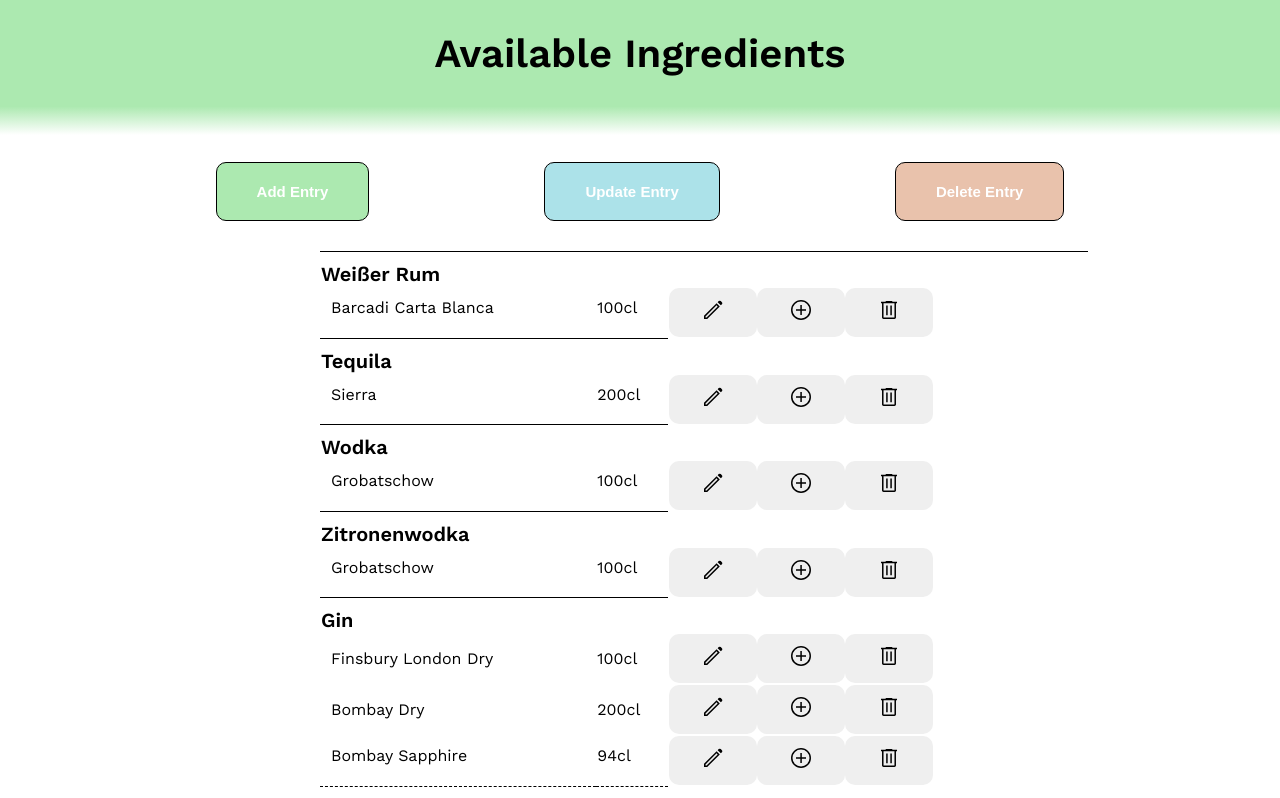
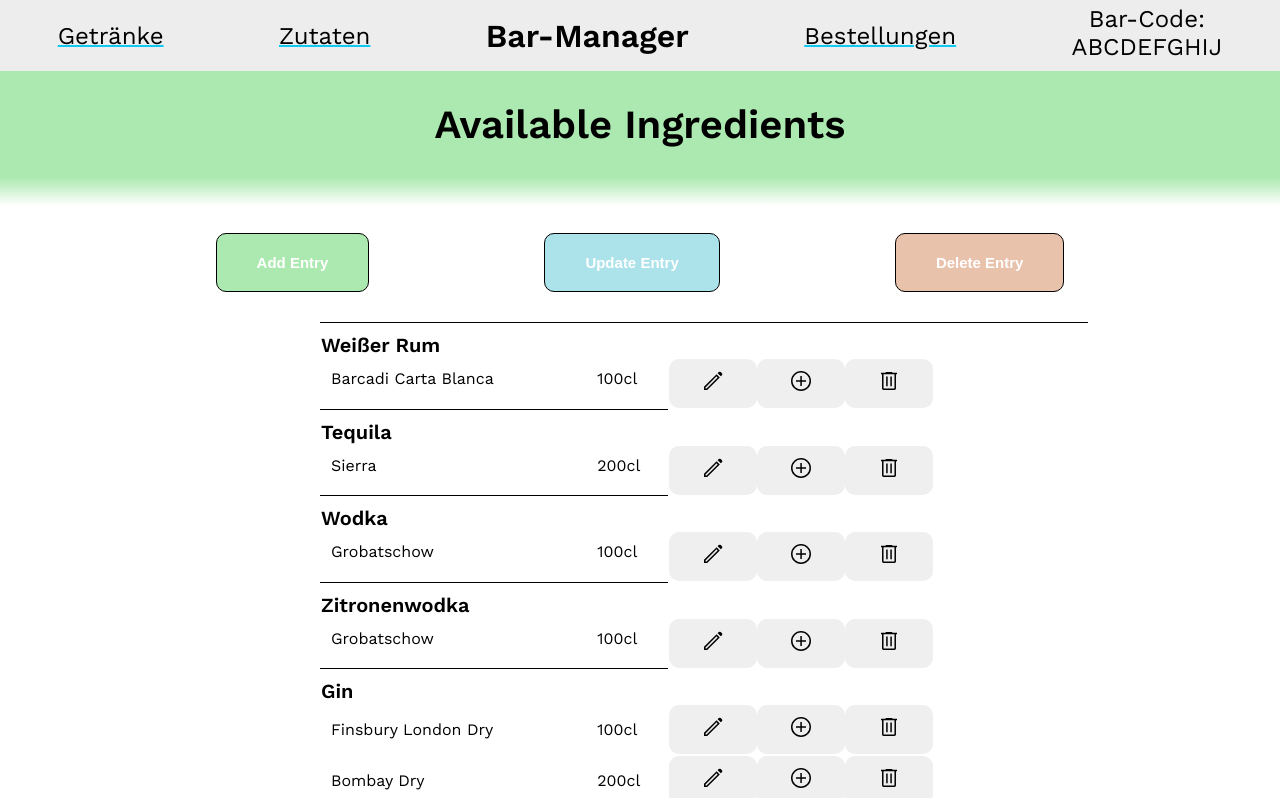
Before and after one commit to TomSchmanke/Drinks, an Angular app in the folder drinks-frontend/: page /ingredients-overview in a window 1280 px wide. Shown: the top 798 px of the page. Built offline with nearby package versions, Linux system fonts and the light colour scheme.

Commit message:
Add header

```diff
--- a/drinks-frontend/src/app/app.component.html
+++ b/drinks-frontend/src/app/app.component.html
@@ -1,66 +1,8 @@
 <div class="content-wrapper">
+  <app-header
+    *ngIf="router.isActive('/ingredients-overview', false)">
+  </app-header>
   <router-outlet></router-outlet>
 </div>
 
 <app-footer></app-footer>
-
-<!-- <div class="container">
-
-  <app-frontpage [favourites]="favourites"></app-frontpage>
-
-  <app-title-banner
-    title="The Unforgettables"
-    description="All diese unvergesslichen klassischen Rezepte, die die Bibel der Ursprünge der gemischten Getränke darstellen."
-    id="The_Unforgettables"></app-title-banner>
-
-  <div *ngFor="let drink of drinks">
-    <app-drink
-      *ngIf="drink.category === allCategories.UNFORGETTABLE"
-      [drink] = drink>
-    </app-drink>
-  </div>
-
-
-  <app-title-banner
-    title="Contemporary Classics"
-    description="Die zeitgenössischen Klassiker, die in der ganzen Welt als Symbol für Klasse und Prestige beliebt bleiben."
-    id="Contemporary_Classics"></app-title-banner>
-
-  <div *ngFor="let drink of drinks">
-    <app-drink
-      *ngIf="drink.category === allCategories.CLASSIC"
-      [drink] = drink>
-    </app-drink>
-  </div>
-
-
-  <app-title-banner
-    title="New Era Drinks"
-    description="Die meisten neuen Rezepte, die regelmäßig überarbeitet und auf die Entwicklung des Konsums und der aktuellen Mode abgestimmt werden."
-    id="New_Era_Drinks"></app-title-banner>
-
-  <div *ngFor="let drink of drinks">
-    <app-drink
-      *ngIf="drink.category === allCategories.NEWERA"
-      [drink] = drink>
-    </app-drink>
-  </div>
-
-
-  <app-title-banner
-    title="Non-IBA Specials"
-    description="All diese Getränke die es nicht in die Listen des IBA, aber in mein Herz geschafft haben."
-    id="Non-IBA_Specials"></app-title-banner>
-
-  <div *ngFor="let drink of drinks">
-    <app-drink
-      *ngIf="drink.category === allCategories.NONIBA"
-      [drink] = drink>
-    </app-drink>
-  </div>
-
-
-
-
-
-</div> -->
--- a/drinks-frontend/src/app/app.component.ts
+++ b/drinks-frontend/src/app/app.component.ts
@@ -1,7 +1,6 @@
 import { Component } from '@angular/core';
-import { Categories } from './models/categories';
-import { DrinkModel } from './models/drink-model';
-import { DrinksService } from './shared/drinks.service';
+import { Router } from '@angular/router';
+import { UrlParameterServiceService } from './services/url-parameter-service.service';
 
 @Component({
   selector: 'app-root',
@@ -10,14 +9,14 @@
 })
 export class AppComponent {
 
-  drinks : DrinkModel[];
-  favourites: DrinkModel[];
+  barCode!: string;
 
-  allCategories = Categories;
-
-  constructor(drinkService: DrinksService) {
-    this.drinks = drinkService.getAllDrinks();
-    this.favourites = drinkService.getFavoriteDrinks();
+  constructor(
+    public router: Router,
+    private urlParameterService: UrlParameterServiceService
+  ) {
+    this.barCode = this.urlParameterService.barCodeParameter;
+    console.log(this.barCode)
   }
 
 }
--- a/drinks-frontend/src/app/app.module.ts
+++ b/drinks-frontend/src/app/app.module.ts
@@ -12,6 +12,7 @@
 import { FooterComponent } from './core/footer/footer.component';
 import { LoginDialogComponent } from './frontpage/components/login-dialog/login-dialog.component';
 import { ReactiveFormsModule } from '@angular/forms';
+import { HeaderComponent } from './core/header/header.component';
 
 @NgModule({
   declarations: [
@@ -23,7 +24,8 @@
     IngredientsModifyComponent,
     OldFrontpageComponent,
     FooterComponent,
-    LoginDialogComponent
+    LoginDialogComponent,
+    HeaderComponent
   ],
   imports: [
     BrowserModule,
--- /dev/null
+++ b/drinks-frontend/src/app/core/header/header.component.html
@@ -0,0 +1,33 @@
+<header class="header-container">
+  <ng-container *ngIf="getScreenWidth < 900">
+    <div class="header-main">
+      <h1 class="header-title">Bar-Manager</h1>
+      <div class="menu-toggle" (click)="openMenu()" [ngClass]="{'open': menuOpen}">
+        <div class="hamburger"></div>
+      </div>
+    </div>
+    <nav class="navigation-container" [ngClass]="{'open': menuOpen}">
+      <hr class="horizontal-devider">
+      <a class="navigation-link" [routerLink]="drinksLink" routerLinkActive="active">Getränke</a>
+      <a class="navigation-link" [routerLink]="ingredientsLink" routerLinkActive="active">Zutaten</a>
+      <a class="navigation-link" [routerLink]="ordersLink" routerLinkActive="active">Bestellungen</a>
+      <hr class="horizontal-devider">
+      <div class="barcode-container">
+        <h2 class="barcode-title">Bar-Code:</h2>
+        <span class="barcode">{{ barCode }}</span>
+      </div>
+    </nav>
+  </ng-container>
+  <ng-container *ngIf="getScreenWidth >= 900">
+    <nav class="navigation-container">
+      <h1 class="header-title">Bar-Manager</h1>
+      <a class="navigation-link" [routerLink]="drinksLink" routerLinkActive="active">Getränke</a>
+      <a class="navigation-link" [routerLink]="ingredientsLink" routerLinkActive="active">Zutaten</a>
+      <a class="navigation-link" [routerLink]="ordersLink" routerLinkActive="active">Bestellungen</a>
+      <div class="barcode-container">
+        <h2 class="barcode-title">Bar-Code:</h2>
+        <span class="barcode">{{ barCode }}</span>
+      </div>
+    </nav>
+  </ng-container>
+</header>
--- /dev/null
+++ b/drinks-frontend/src/app/core/header/header.component.scss
@@ -0,0 +1,134 @@
+.header-container {
+  background-color: #ededed;
+}
+
+.header-main {
+  display: flex;
+  flex-direction: row;
+  justify-content: space-between;
+  padding: 5px 25px;
+}
+
+.header-title {
+  color: #000000;
+  font-size: 32px;
+  font-weight: bold;
+}
+
+.menu-toggle {
+  padding-top: 22px;
+  padding-right: 15px;
+  position: absolute;
+  top: 0px;
+  right: 0px;
+  cursor: pointer;
+}
+
+.hamburger,
+.hamburger::before,
+.hamburger::after {
+  content: '';
+  display: block;
+  background: #ffffff;
+  height: 6px;
+  width: 40px;
+  border-radius: 10px;
+  transition: all ease-in-out 500ms;
+}
+
+.hamburger::before {
+  transform: translateY(-12px);
+}
+
+.hamburger::after {
+  transform: translateY(6px);
+}
+
+.open .hamburger {
+  transform: rotate(45deg);
+}
+
+.open .hamburger::before {
+  opacity: 0;
+}
+
+.open .hamburger::after {
+  transform: translateY(-6px) rotate(-90deg);
+}
+
+.navigation-container {
+  display: none;
+  transition: all ease-in-out 500ms;
+}
+
+.open.navigation-container {
+  display: flex;
+  flex-direction: column;
+}
+
+.horizontal-devider {
+  height: 1px;
+  background-color: #000000;
+  border: none;
+  margin: 5px 0;
+}
+
+.navigation-link {
+  margin: 5px 30px;
+  color: #000000;
+  font-size: 24px;
+  text-decoration: none;
+}
+
+.navigation-link.active {
+  text-decoration: underline;
+  text-decoration-color: #0DCAF0;
+  text-decoration-thickness: 2px;
+}
+
+.barcode-container {
+  text-align: center;
+  margin: 5px 0 10px 0;
+}
+
+.barcode-title {
+  margin: 0;
+  padding: 0;
+  color: #000000;
+  font-size: 24px;
+  font-weight: normal;
+}
+
+.barcode {
+  color: #000000;
+  font-size: 24px;
+}
+
+@media only screen and (min-width: 900px) {
+  .menu-toggle {
+    display: none;
+  }
+
+  .horizontal-devider {
+    display: none;
+  }
+
+  .navigation-container {
+    display: flex;
+    justify-content: space-around;
+    align-items: center;
+    text-align: center;
+  }
+
+  .header-title {
+    order: 2;
+  }
+
+  .navigation-link {
+    margin: 0;
+  }
+
+  .navigation-link:last-of-type, .barcode-container {
+    order: 3;
+  }
+}
--- /dev/null
+++ b/drinks-frontend/src/app/core/header/header.component.ts
@@ -0,0 +1,33 @@
+import { Component, HostListener, OnInit } from '@angular/core';
+
+@Component({
+  selector: 'app-header',
+  templateUrl: './header.component.html',
+  styleUrls: ['./header.component.scss']
+})
+export class HeaderComponent implements OnInit {
+
+  public menuOpen = false;
+  public getScreenWidth: any;
+
+  public drinksLink = "/";
+  public ingredientsLink = "/";
+  public ordersLink = "/";
+  public barCode = "ABCDEFGHIJ";
+
+  constructor() { }
+
+  ngOnInit() {
+    this.getScreenWidth = window.innerWidth;
+  }
+
+  @HostListener('window:resize', ['$event'])
+  onWindowResize() {
+    this.getScreenWidth = window.innerWidth;
+  }
+
+  openMenu() {
+    this.menuOpen = !this.menuOpen
+  }
+
+}
--- a/drinks-frontend/src/app/frontpage/frontpage.component.ts
+++ b/drinks-frontend/src/app/frontpage/frontpage.component.ts
@@ -1,5 +1,5 @@
 import { Component, OnInit } from '@angular/core';
-import { ActivatedRoute } from '@angular/router';
+import { UrlParameterServiceService } from '../services/url-parameter-service.service';
 
 @Component({
   selector: 'app-frontpage',
@@ -11,13 +11,11 @@
   initalBarCode!: string;
 
   constructor(
-    private activatedRoute: ActivatedRoute
+    private urlParameterService: UrlParameterServiceService
   ) { }
 
   ngOnInit(): void {
-    this.activatedRoute.queryParams.subscribe(params => {
-      this.initalBarCode = params['barId'];
-    })
+    this.initalBarCode = this.urlParameterService.barCodeParameter;
   }
 
   public submitLoginForm(event: string) {
--- /dev/null
+++ b/drinks-frontend/src/app/services/url-parameter-service.service.ts
@@ -0,0 +1,24 @@
+import { Injectable } from '@angular/core';
+import { ActivatedRoute } from '@angular/router';
+
+@Injectable({
+  providedIn: 'root'
+})
+export class UrlParameterServiceService {
+
+  constructor(
+    private activatedRoute: ActivatedRoute
+  ) { }
+
+  public get barCodeParameter() : string {
+    let barCode = "";
+    this.activatedRoute.queryParams.subscribe(params => {
+      barCode = params['barId'];
+    })
+    if (barCode === undefined) {
+      barCode = "";
+    }
+    return barCode;
+  }
+
+}
```
Also changed, not shown: 2 other files (tests, documents, lock files or other folders).
